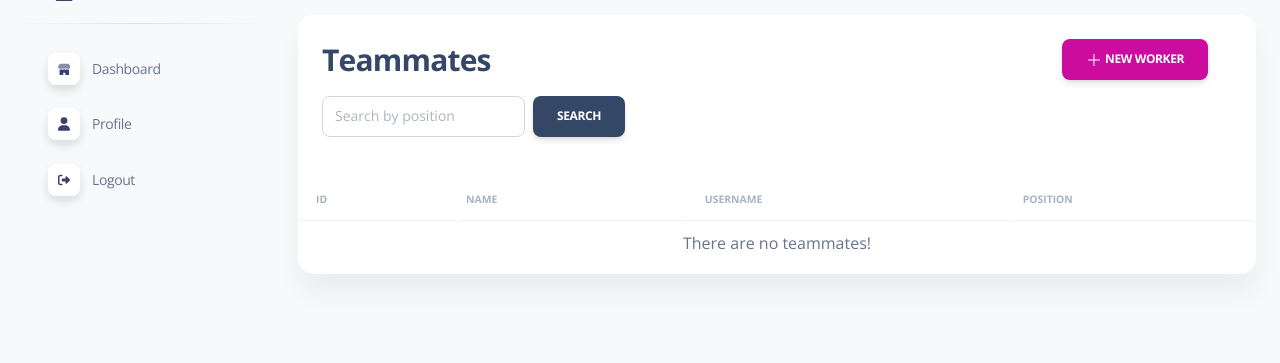
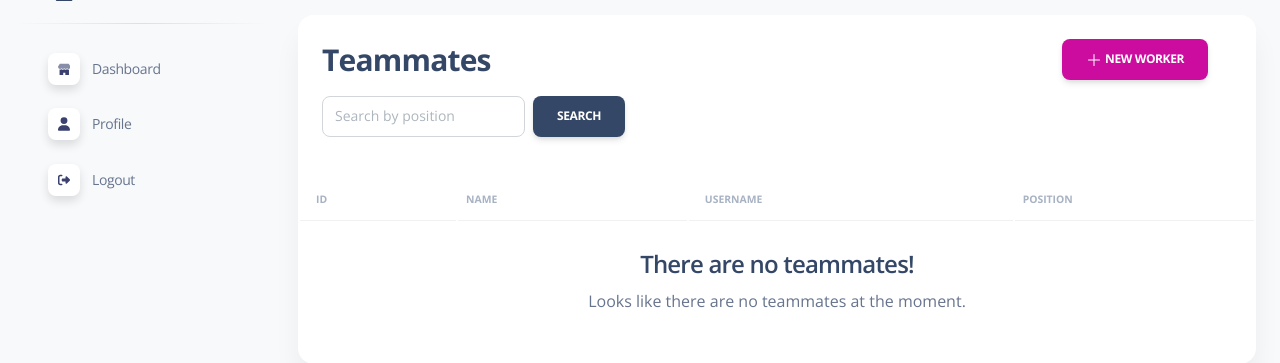
Before and after one commit to olenaliuby/task-manager, a Django app: template templates/manager/worker_list.html in a window 1280 px wide. Shown: the part 71-434 px from the top of the page. Run offline with Django 4.2, Linux system fonts and the light colour scheme; the template is opened without the code that fills it: values that come from a table or form of the project are taken from there, others are empty; some libraries are stand-ins or nearby versions.

Commit message:
refactor: Changed worker_list.html

```diff
--- a/templates/manager/worker_list.html
+++ b/templates/manager/worker_list.html
@@ -46,8 +46,8 @@
                   </th>
                 </tr>
                 </thead>
-                <tbody>
                 {% if worker_list %}
+                  <tbody>
                   {% for worker in worker_list %}
                     <tr>
                       <td>
@@ -80,12 +80,17 @@
                       </td>
                     </tr>
                   {% endfor %}
+                  </tbody>
                 {% else %}
+                  <tbody>
                   <tr>
-                    <td colspan="4" class="text-center">There are no teammates!</td>
+                    <td colspan="6" class="text-center py-4">
+                      <h4>There are no teammates!</h4>
+                      <p>Looks like there are no teammates at the moment.</p>
+                    </td>
                   </tr>
+                  </tbody>
                 {% endif %}
-                </tbody>
               </table>
             </div>
           </div>
```
